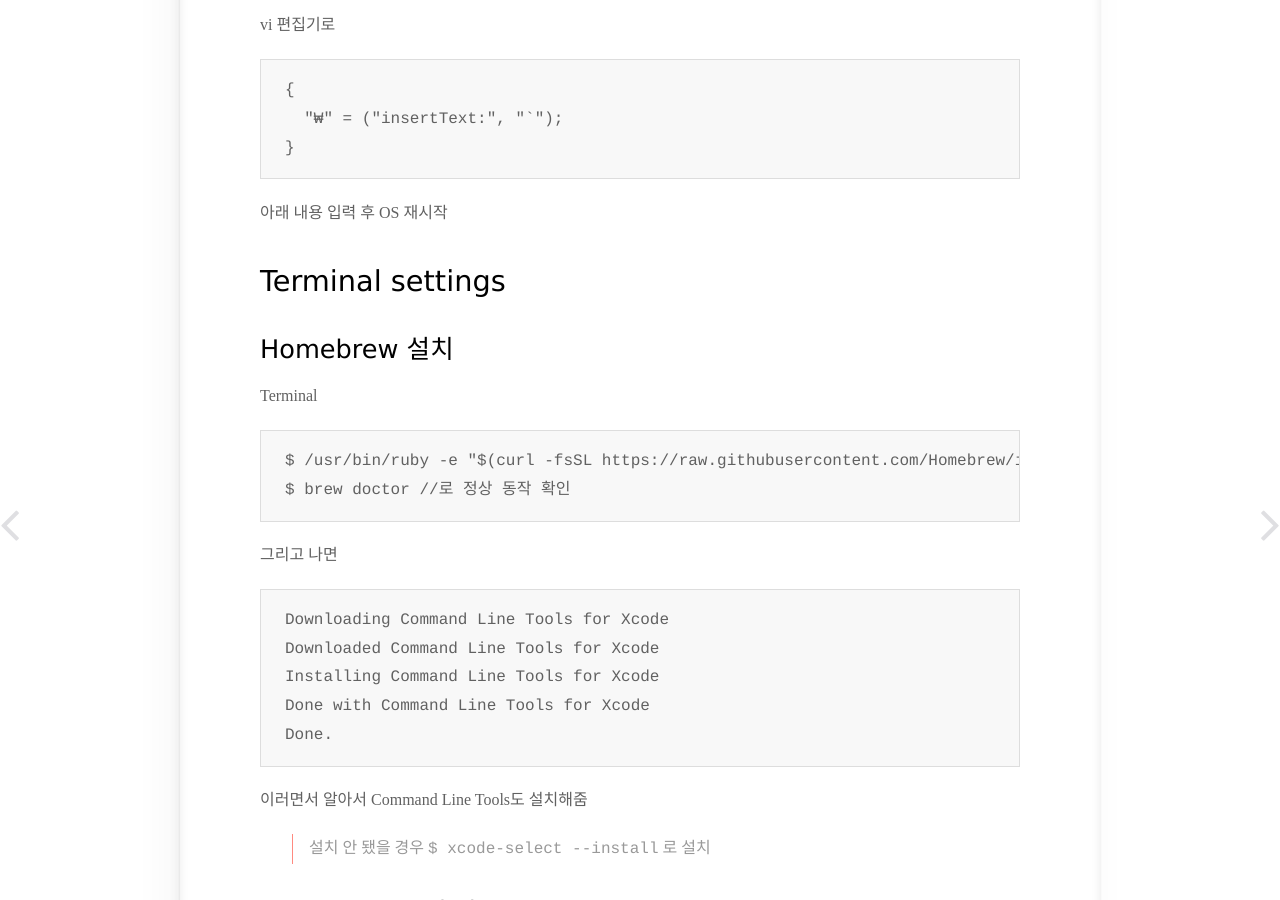
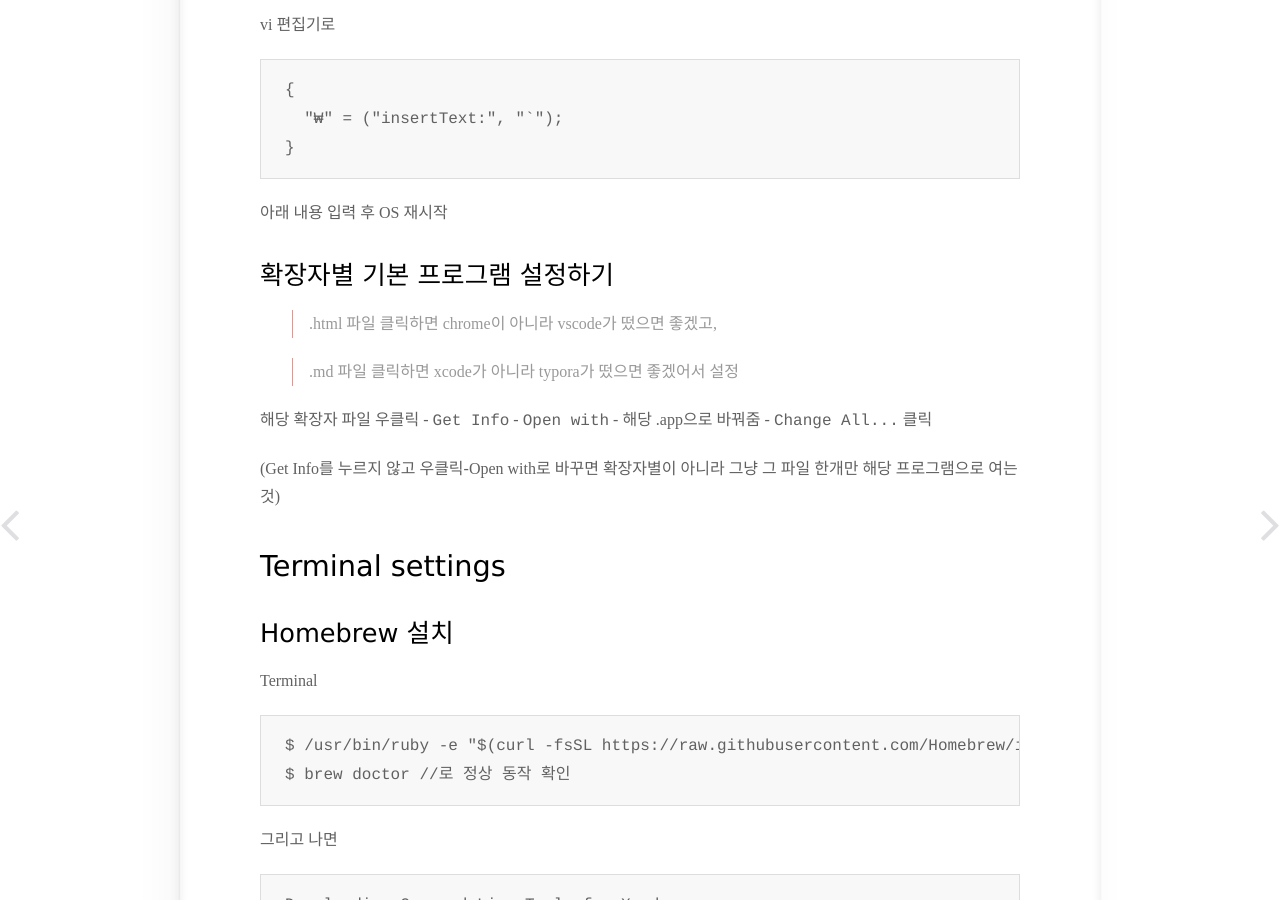
Before and after one commit to jeongchoyi/jeongchoyi.github.io, a Jekyll site: the page built from _posts/2020-09-16-macos-dev-env-setting.md, in a window 1280 px wide and 900 px high, scrolled down 1638 px. Built offline with Jekyll 4.4.1, drawn with Linux system fonts in a browser that asks for light colours.

Commit message:
update macOS setting

````diff
--- a/_posts/2020-09-16-macos-dev-env-setting.md
+++ b/_posts/2020-09-16-macos-dev-env-setting.md
@@ -73,6 +73,18 @@ vi 편집기로
 ```
 
 아래 내용 입력 후 OS 재시작
+
+
+
+### 확장자별 기본 프로그램 설정하기[](#open-with)<a id="open-with-anchor"></a>
+
+> .html 파일 클릭하면 chrome이 아니라 vscode가 떴으면 좋겠고,
+
+> .md 파일 클릭하면 xcode가 아니라 typora가 떴으면 좋겠어서 설정
+
+해당 확장자 파일 우클릭 - `Get Info` - `Open with` - 해당 .app으로 바꿔줌 - `Change All...`  클릭
+
+(Get Info를 누르지 않고 우클릭-Open with로 바꾸면 확장자별이 아니라 그냥 그 파일 한개만 해당 프로그램으로 여는 것)
 
 
 
@@ -264,3 +276,5 @@ $ git config --global core.quotepath false
 
 
 # Updated
+
+[확장자별 기본 프로그램 설정하기](#open-with-anchor)<a id="open-with"></a>
````
